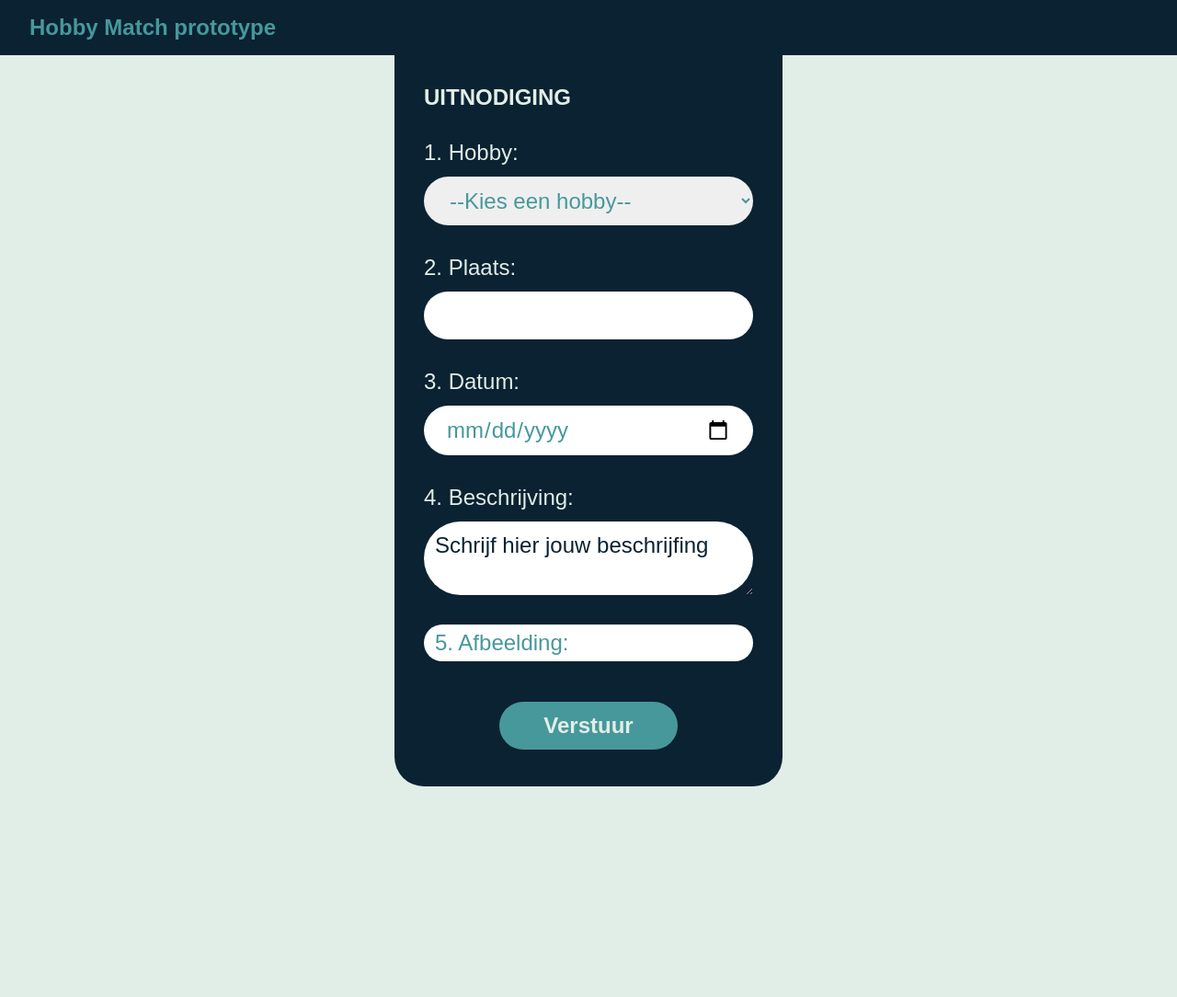
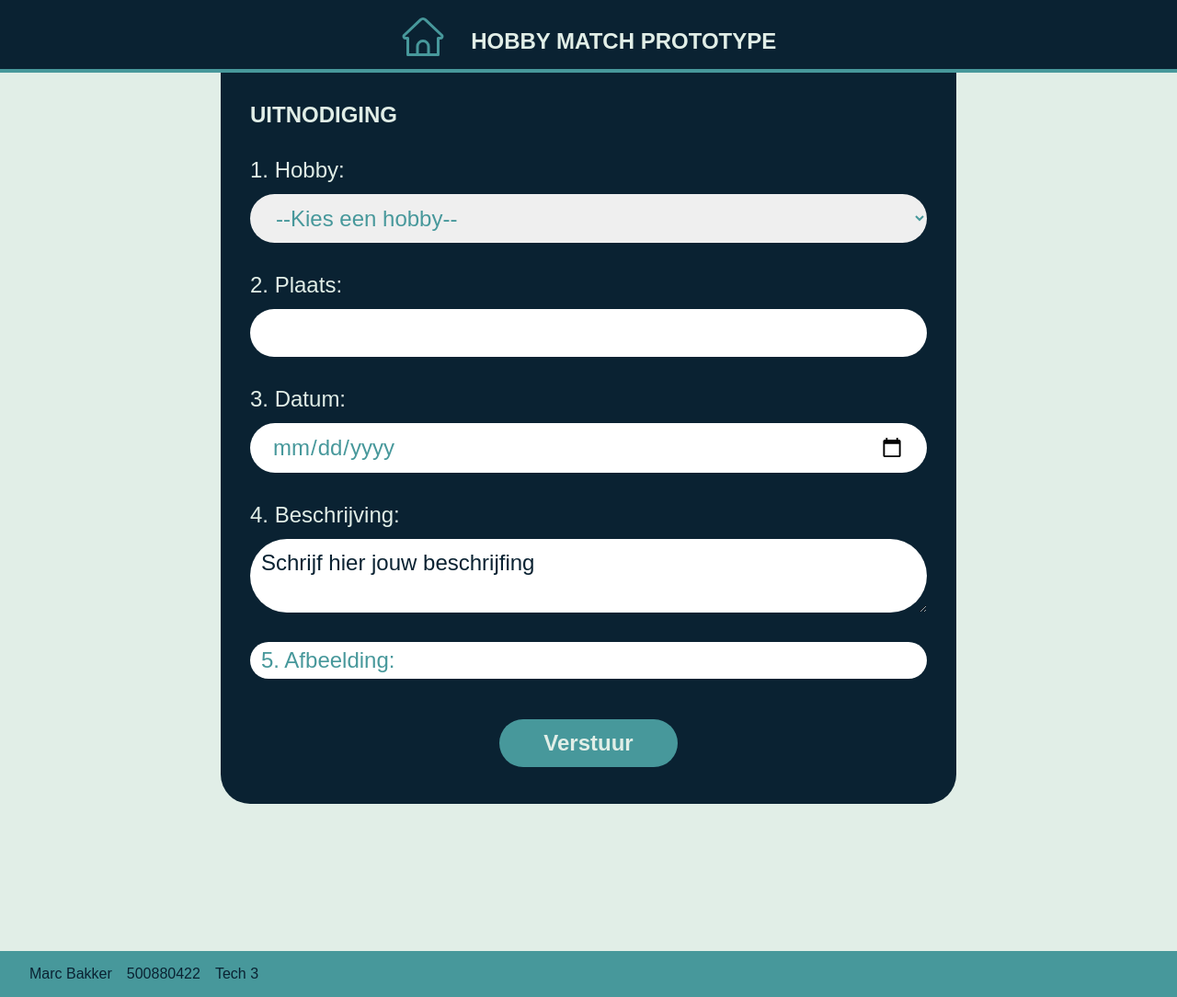
Before and after one commit to marcanthonybakker/blok-tech-, a Node server app: page / in a window 1280 px wide. Shown: the whole page at 92% size. Before the commit the page ends 855 px from the top, so only its background shows below. Run offline with Node 20, Linux system fonts and the light colour scheme; some libraries are stand-ins or nearby versions.

Commit message:
404 ejs toegevoegd

```diff
--- a/index.js
+++ b/index.js
@@ -10,10 +10,22 @@ app.use(express.static('static'));
 
 // Formulier pagina https link
 app.get('/', (req, res) => {
-  res.render('form');
+  res.render('form.ejs');
+});
+
+// Berichten pagina https link
+app.get('/berichten', (req, res) => {
+  res.render('berichten.ejs');
 });
 
 // Server open zetten op port 3000
 app.listen(3000, () => {
   console.log("Server aan op port 3000");
 });
+
+// Error 404 missende pagina/icorrect pad
+app.use(function (req, res) {
+  res.status(404);
+
+  res.render('error.ejs');
+});
--- /dev/null
+++ b/static/js/script.js
@@ -0,0 +1,10 @@
+// Javascript link check
+console.log("script.js geladen");
+
+// Event listeners voor het formulier
+
+const inputSelect = document.querySelector(".hobby");
+
+inputSelect.addEventListener("onClick", () => {
+    console.log("Input veranderd");
+  });
--- a/static/styles/style.css
+++ b/static/styles/style.css
@@ -63,17 +63,27 @@ label, select, select, input, textarea, input[type="file"]{
 
 header {
     display: flex;
-    justify-content: space-between;
-    align-items: center;
+    justify-content: center;
+    justify-items: baseline;
     background-color: var(--main);
     padding: 1em 2em 1em 2em;
+    border-bottom: var(--knop) solid 4px;
 }
 
 header a {
-    color: var(--knop);
+    color: var(--font);
     text-decoration: none;
     font-size: 1.5em;
-    font-weight: 800;
+    font-weight: 600;
+}
+
+header img {
+    width: 2em;
+    margin-bottom: -0.45em;
+}
+
+header a:first-of-type {
+    margin-right: 1em;
 }
 
 
@@ -84,68 +94,68 @@ header a {
 /* Main */
 /**************/
 
-main h1, main h2, legend {
+.form main h1, main h2, legend {
     color: var(--font);
     font-size: 1.5em;
     margin-top: 0.5em;
 }
 
-main {
+.form main {
     display: flex;
     justify-content: center;
 }
 
-main legend {
+.form main article {
+    width: 50em;
+}
+
+.form main legend {
     font-weight: 800;
 }
 
-main label{
+.form main label{
     margin-bottom: 0.5em;
 }
 
-fieldset {
+.form fieldset {
     border-style: none;
 }
 
-main article:first-of-type {
+.form main article:first-of-type {
     background-color: var(--main);
     border-radius: 0em 0em 2em 2em;
-    margin: 0em 2em 2em 2em;
+    margin: 0em 2em 10em 2em;
 }
 
-main section {
+.form main section {
     margin: 2em 0em 0em 0em;
     display: flex;
     flex-direction: column;
 }
 
-main h2 {
-    margin: 1em 0em 0em 1em;
-}
-
-main form {
+.form main form {
     margin: 2em 2em 2.5em 2em;
 }
 
-main div {
+.form main div {
     margin-top: 2em;
     display: flex;
     align-items: center;
 }
 
-main textarea {
+.form main textarea {
     border-radius: 2em;
     padding: 0.5em;
     color: var(--main);
 
 }
 
-main div:last-of-type {
+.form main div:last-of-type {
     display: flex;
     justify-content: center;
 }
 
-main div:last-of-type>input {
+.form main div:last-of-type>input {
     border-radius: 2em;
     padding: 0.5em 2em 0.5em 2em;
     color: var(--font);
@@ -154,25 +164,26 @@ main div:last-of-type>input {
     font-weight: 600;
 }
 
-input[type="file"] {
+.form input[type="file"] {
     color: var(--knop);
 }
 
-select {
+.form select {
     color: var(--knop);
     border-radius: 2em;
     padding: 0.5em 1em 0.5em 1em;
 }
 
-input[type="text"], input[type=date] {
+.form input[type="text"], input[type=date] {
     border-radius: 2em;
     padding: 0.5em 1em 0.5em 1em;
     color: var(--knop);
 }
 
-input[type="file"] {
+.form input[type="file"] {
     display: none;
 }
+
 .custom-file-upload {
     border-radius: 2em;
     padding: 0.5em 1em 0.5em 1em;
@@ -191,8 +202,78 @@ input[type="file"] {
 /* Footer */
 /**************/
 
+footer {
+    background-color: var(--knop);
+    padding: 1em 2em 1em 2em;
+}
+
+footer ul {
+    display: flex;
+    justify-content: flex-start;
+    list-style-type: none;
+    gap: 1em;
+    color: var(--main);
+}
 
 
+
+
+
+/**************/
+/* Error Pagina */
+/**************/
+
+.errorPagina {
+    display: flex;
+    flex-direction: column;
+    align-items: center;
+    justify-content: center;
+    height: 100vh;
+}
+
+.errorPagina h1 {
+    font-size: 8em;
+    color: var(--main);
+}
+
+.errorPagina p {
+    color: var(--main);
+    font-size: 2em;
+}
+
+.errorPagina a {
+    margin-top: 2em;
+    border-radius: 2em;
+    padding: 0.5em 1em 0.5em 1em;
+    background-color: var(--white);
+    color: var(--knop);
+    text-decoration: none;
+    font-size: 2em;
+}
+
+
+
+
+
+/**************/
+/* berichten */
+/**************/
+
+/* .berichten>main {
+    flex-direction:
+} */
+
+.berichten main>article {
+    background-color: var(--main);
+    border-radius: 2em;
+    margin: 2em 2em 10em 2em;
+    width: 30em;
+}
+
+.berichten>main h1 {
+    margin-left: 1em;
+    color: var(--main);
+}
 
 
 /**************/
--- a/views/form.ejs
+++ b/views/form.ejs
@@ -3,9 +3,10 @@
 
 <head>
     <%- include('partials/head.ejs') %>
+    <title>Hobby Match prototype</title>
 </head>
 
-<body>
+<body class="form">
 
     <header>
         <%- include('partials/header.ejs') %>
@@ -63,6 +64,10 @@
         </article>
     </main>
 
+    <footer>
+        <%- include('partials/footer.ejs') %>
+    </footer>
+
 </body>
 
 </html>
--- /dev/null
+++ b/views/partials/footer.ejs
@@ -0,0 +1,5 @@
+<ul>
+    <li>Marc Bakker</li>
+    <li>500880422</li>
+    <li>Tech 3</li>
+</ul>
--- a/views/partials/head.ejs
+++ b/views/partials/head.ejs
@@ -1,8 +1,5 @@
 <meta charset="UTF-8">
 <meta http-equiv="X-UA-Compatible" content="IE=edge">
 <meta name="viewport" content="width=device-width, initial-scale=1.0">
-
-<title>Hobby Match prototype</title>
-
 <link rel="stylesheet" href="styles/style.css">
 <script src="js/script.js"></script>
--- a/views/partials/header.ejs
+++ b/views/partials/header.ejs
@@ -1,3 +1,4 @@
 <nav>
-    <a href="">Hobby Match prototype</a>
+    <a href="http://localhost:3000/"><img src="/images/home.svg" alt="home icon"></a>
+    <a href="http://localhost:3000/">HOBBY MATCH PROTOTYPE</a>
 </nav>
```
Also changed, not shown: views/berichten.ejs (added, +36 -0 lines), views/error.ejs (added, +12 -0 lines), static/images/home.svg.
